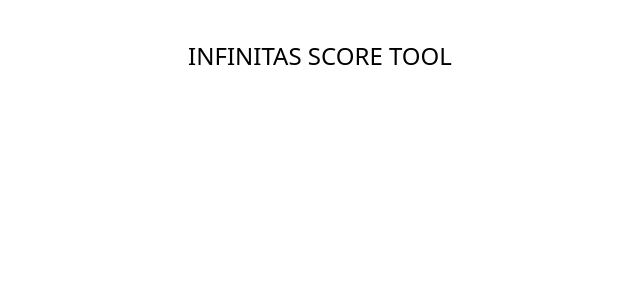
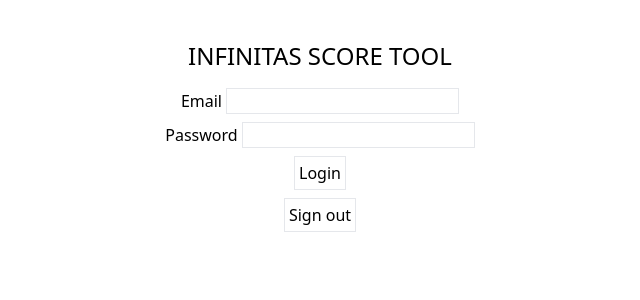
Before and after one commit to hyrorre/infs, a Nuxt app: page / in a window 1280 px wide. Shown: the top 300 px of the page, without its empty margins (320-960 px from the left). Built offline with nearby package versions, Linux system fonts and the light colour scheme; no server answers.

Commit message:
Add: install supabase

```diff
--- a/app.vue
+++ b/app.vue
@@ -1,5 +1,38 @@
+<script setup lang="ts">
+const supabase = useSupabaseClient()
+const user = useSupabaseUser()
+const profile = useSupabaseProfile()
+const signin = (e: Event) => {
+  const form = new FormData(e.target as HTMLFormElement)
+
+  supabase.auth.signInWithPassword({
+    email: form.get('email') as string,
+    password: form.get('password') as string
+  })
+}
+
+const signout = () => {
+  supabase.auth.signOut()
+}
+</script>
+
 <template>
   <div>
     <h1 class="text-center text-2xl mt-10">INFINITAS SCORE TOOL</h1>
+    <form @submit.prevent="signin" class="text-center mt-4">
+      <label class="block my-2">
+        Email
+        <input name="email" type="email" class="border" />
+      </label>
+      <label class="block my-2">
+        Password
+        <input name="password" type="password" class="border" />
+      </label>
+      <button class="p-1 border">Login</button>
+    </form>
+    <div class="text-center mt-2">
+      <button class="p-1 border" @click="signout">Sign out</button>
+      <div>{{ profile }}</div>
+    </div>
   </div>
 </template>
--- /dev/null
+++ b/composables/useSupabaseProfile.ts
@@ -0,0 +1,28 @@
+export type Profile = {
+  id: string
+  name: string
+  iidx_id: string
+  infinitas_id: string
+  scope: 'private' | 'public' | 'rival'
+}
+
+export default function () {
+  const supabase = useSupabaseClient()
+  const profile = ref<Profile | null>(null)
+
+  supabase.auth.onAuthStateChange((event, session) => {
+    if (session) {
+      supabase
+        .from('profiles')
+        .select()
+        .eq('id', session.user.id)
+        .then(({ data }) => {
+          profile.value = data?.at(0) ?? null
+        })
+    } else {
+      profile.value = null
+    }
+  })
+
+  return profile
+}
--- a/nuxt.config.ts
+++ b/nuxt.config.ts
@@ -2,5 +2,5 @@
 export default defineNuxtConfig({
   compatibilityDate: '2024-04-03',
   devtools: { enabled: true },
-  modules: ['@nuxtjs/tailwindcss', '@nuxt/eslint']
+  modules: ['@nuxtjs/tailwindcss', '@nuxt/eslint', '@nuxtjs/supabase']
 })
--- a/package.json
+++ b/package.json
@@ -11,6 +11,7 @@
   },
   "dependencies": {
     "@nuxt/eslint": "^0.5.7",
+    "@nuxtjs/supabase": "^1.4.0",
     "@nuxtjs/tailwindcss": "^6.12.1",
     "nuxt": "^3.13.0",
     "prettier": "^3.3.3",
```
Also changed, not shown: 1 other file (tests, documents, lock files or other folders).
